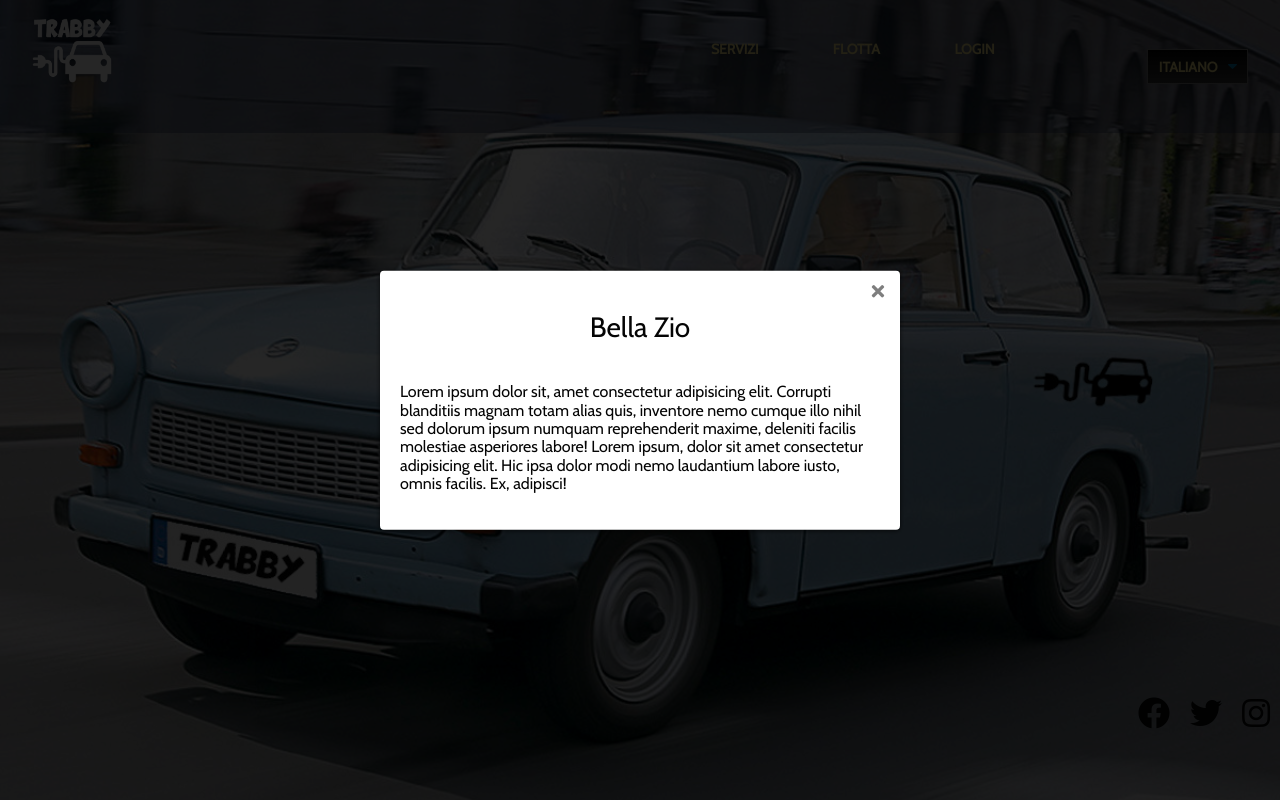
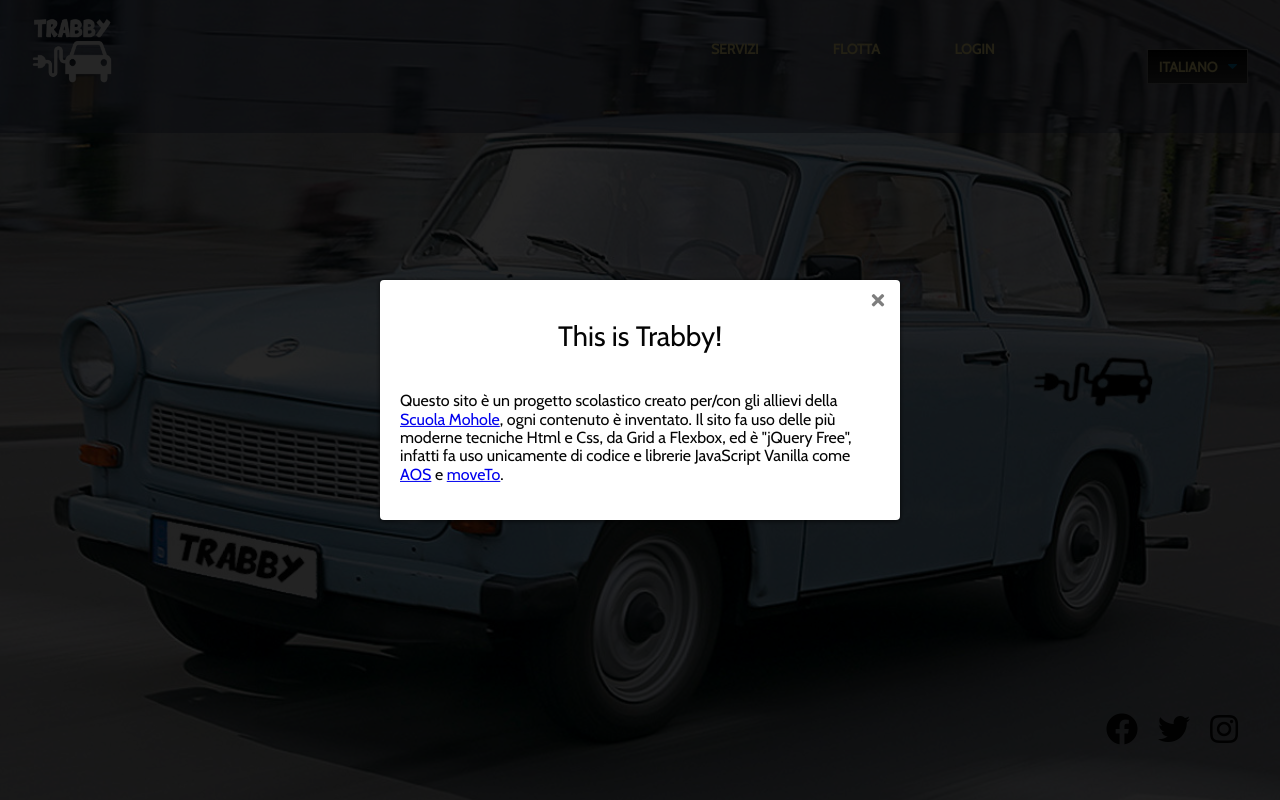
Before and after one commit to FFLAB/trabby-start, a plain HTML site: page index.html in a window 1280 px wide. Both pictures are taken after a click on the link "REGISTRATI ORA". Shown: the top 800 px of the page. Drawn offline with nearby package versions, Linux system fonts and the light colour scheme.

Commit message:
update modal

```diff
--- a/index.html
+++ b/index.html
@@ -62,9 +62,21 @@
             <!-- social buttons - completare a casa il posizionamento a destra, e colore nero e dimensione -->
             <div class="flex social-brands">
                 <ul class="flex">
-                    <li><span class="fab fa-facebook"></span></li>
-                    <li><span class="fab fa-twitter"></span></li>
-                    <li><span class="fab fa-instagram"></span></li>
+                    <li>
+                        <a href="#">
+                            <span class="fab fa-facebook"></span>
+                        </a>
+                    </li>
+                    <li>
+                        <a href="#">
+                            <span class="fab fa-twitter"></span>
+                        </a>
+                    </li>
+                    <li>
+                        <a href="#">
+                            <span class="fab fa-instagram"></span>
+                        </a>
+                    </li>
                 </ul>
 
             </div>
@@ -292,8 +304,8 @@
     <div class="modal" style="display: none">
         <div class="overlay"></div>
         <div class="modal_content">
-            <h2>Bella Zio</h2>
-            <p>Lorem ipsum dolor sit, amet consectetur adipisicing elit. Corrupti blanditiis magnam totam alias quis, inventore nemo cumque illo nihil sed dolorum ipsum numquam reprehenderit maxime, deleniti facilis molestiae asperiores labore! Lorem ipsum, dolor sit amet consectetur adipisicing elit. Hic ipsa dolor modi nemo laudantium labore iusto, omnis facilis. Ex, adipisci!</p>
+            <h2>This is Trabby!</h2>
+            <p>Questo sito è un progetto scolastico creato per/con gli allievi della <a href="https://scuola.mohole.it" target="_blank">Scuola Mohole</a>, ogni contenuto è inventato. Il sito fa uso delle più moderne tecniche Html e Css, da Grid a Flexbox, ed è "jQuery Free", infatti fa uso unicamente di codice e librerie JavaScript Vanilla come <a href="https://github.com/michalsnik/aos">AOS</a> e <a href="https://github.com/hsnaydd/moveTo">moveTo</a>.</p>
 
             <button title="Chiudi" class="close_modal">
                 <i class="fas fa-times"></i>
--- a/style.css
+++ b/style.css
@@ -138,6 +138,7 @@ section.slogan p{font-size: 2rem;}
 /* icone social */
 .social-brands{
     justify-content: flex-end;
+    padding: 1rem 2rem;
 }
 .fab{
     padding: 10px;
@@ -195,6 +196,9 @@ footer .col{
     background-color: var(--color2);
     color: #ffffff;
     padding: 50px;
+}
+footer a{
+    color: white;
 }
 .lang{
     justify-content: flex-end;
```
